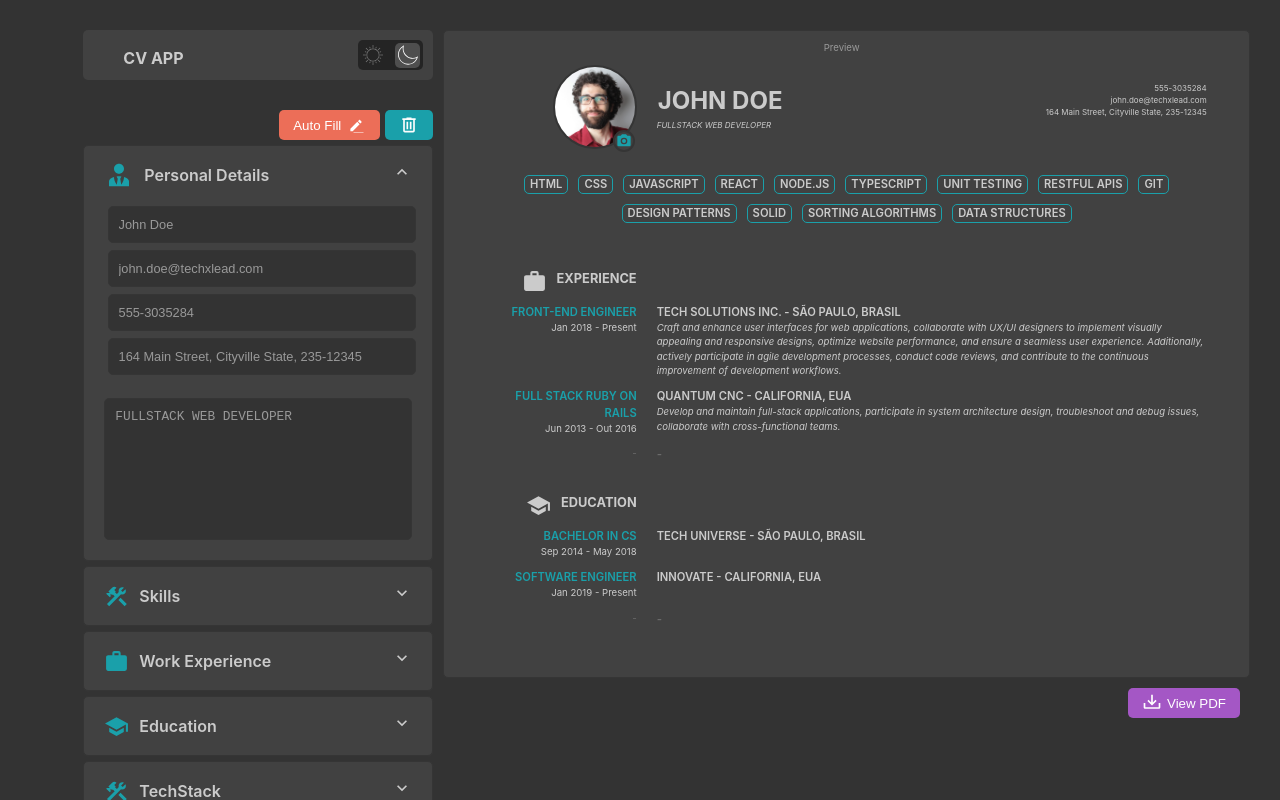
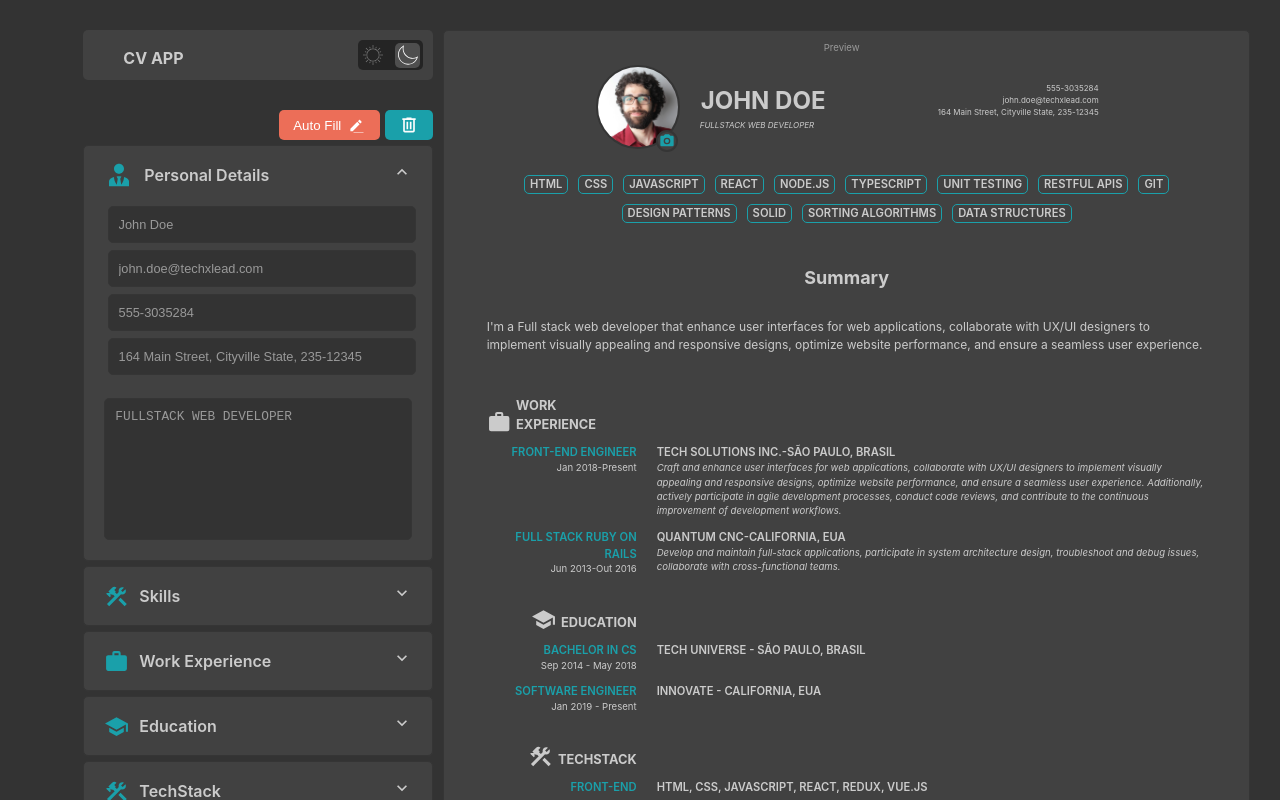
Before and after one commit to maurolps/cv-application, a React (Vite) app: page / in a window 1280 px wide. Both pictures are taken after a click on the button "Auto Fill". Shown: the top 800 px of the page. Built offline with nearby package versions, Linux system fonts and the light colour scheme; the HTML template or start-up script is replaced by a standard one; what @react-pdf/renderer would draw is missing.

Commit message:
feat(preview): add Techstack section and enhance layout with summary

```diff
--- a/src/components/Preview.tsx
+++ b/src/components/Preview.tsx
@@ -1,4 +1,4 @@
-import { svgEdu, svgExp } from "./Svgs";
+import { svgEdu, svgExp, svgSkills } from "./Svgs";
 import { ProfileImage } from "./ProfileImage";
 import React from "react";
 import "../styles/preview.css";
@@ -15,8 +15,10 @@ export function Preview() {
   const update = useAppStore((s) => s.fieldsData);
   const updateExp = useAppStore((s) => s.sections.experience.items);
   const updateEdu = useAppStore((s) => s.sections.education.items);
-  const editMode = useAppStore((s) => s.sections.experience.editMode);
+  const updateTech = useAppStore((s) => s.sections.techstack.items);
+  const editModeExp = useAppStore((s) => s.sections.experience.editMode);
   const editModeEdu = useAppStore((s) => s.sections.education.editMode);
+  const editModeTech = useAppStore((s) => s.sections.techstack.editMode);
 
   const skillsInput = update.skills || "";
   const skills: string[] = skillsInput ? parseSkills(skillsInput) : [];
@@ -25,6 +27,9 @@ export function Preview() {
     style: { fill: "var(--text-color" },
   });
   const svgExpBlack = React.cloneElement(svgExp, {
+    style: { fill: "var(--text-color" },
+  });
+  const svgSkillsBlack = React.cloneElement(svgSkills, {
     style: { fill: "var(--text-color" },
   });
 
@@ -36,7 +41,7 @@ export function Preview() {
       {(update["name"] !== "" || update["company-name"] !== "") && (
         <div className="preview-main" id="pdf-content">
           <div className="section-wrapper">
-            <div className="personal-details grid">
+            <div className="personal-details grid-header">
               <div className="prev-image-wrapper">
                 <div className="prev-image">
                   <ProfileImage />
@@ -62,11 +67,20 @@ export function Preview() {
                   })}
               </ul>
             </div>
+            <div className="prev-summary">
+              <h2>Summary</h2>
+              <p>
+                I'm a Full stack web developer that enhance user interfaces for
+                web applications, collaborate with UX/UI designers to implement
+                visually appealing and responsive designs, optimize website
+                performance, and ensure a seamless user experience.
+              </p>
+            </div>
           </div>
 
           <div className="section-wrapper">
             <div className="prev-section grid">
-              <div className="section-title">{svgExpBlack}Experience</div>
+              <div className="section-title">{svgExpBlack}Work Experience</div>
             </div>
             {updateExp !== null &&
               updateExp.map((experience, index) => (
@@ -76,12 +90,16 @@ export function Preview() {
                       {experience["position-title"]}
                     </div>
                     <div className="prev-date">
-                      {experience["start-date"]} - {experience["end-date"]}
+                      {experience["start-date"]}
+                      {experience["start-date"] ? "-" : ""}
+                      {experience["end-date"]}
                     </div>
                   </div>
                   <div>
                     <div className="prev-location">
-                      {experience["company-name"]} - {experience.location}
+                      {experience["company-name"]}
+                      {experience["company-name"] ? "-" : ""}
+                      {experience.location}
                     </div>
                     <div className="prev-description">
                       {experience.description}
@@ -89,7 +107,7 @@ export function Preview() {
                   </div>
                 </div>
               ))}
-            {!editMode.active && update["company-name"] != null && (
+            {editModeExp.active && update["company-name"] && (
               <div className="work-experience grid prev-draft">
                 <div>
                   <div className="prev-title">{update["position-title"]}</div>
@@ -117,17 +135,19 @@ export function Preview() {
                   <div>
                     <div className="prev-title">{experience.degree}</div>
                     <div className="prev-date">
-                      {experience.start} - {experience.end}
+                      {experience.start} {experience.start ? "-" : ""}{" "}
+                      {experience.end}
                     </div>
                   </div>
                   <div>
                     <div className="prev-location">
-                      {experience.school} - {experience.region}
+                      {experience.school} {experience.school ? "-" : ""}{" "}
+                      {experience.region}
                     </div>
                   </div>
                 </div>
               ))}
-            {!editModeEdu.active && update.school != null && (
+            {editModeEdu.active && update.school && (
               <div className="education grid prev-draft">
                 <div>
                   <div className="prev-title">{update.degree}</div>
@@ -137,8 +157,35 @@ export function Preview() {
                 </div>
                 <div>
                   <div className="prev-location">
-                    {update.school} - {update.region}
+                    {update.school} -{update.school} {update.region}
                   </div>
+                </div>
+              </div>
+            )}
+          </div>
+
+          <div className="section-wrapper">
+            <div className="prev-section grid">
+              <div className="section-title">{svgSkillsBlack} Techstack</div>
+            </div>
+            {updateTech !== null &&
+              updateTech.map((stack, index) => (
+                <div className="grid" key={index}>
+                  <div>
+                    <div className="prev-title">{stack["tech-title"]}</div>
+                  </div>
+                  <div>
+                    <div className="prev-location">{stack["tech-content"]}</div>
+                  </div>
+                </div>
+              ))}
+            {editModeTech.active && update.school && (
+              <div className=" grid prev-draft">
+                <div>
+                  <div className="prev-title">{update.degree}</div>
+                </div>
+                <div>
+                  <div className="prev-location">{update.school}</div>
                 </div>
               </div>
             )}
--- a/src/styles/preview.css
+++ b/src/styles/preview.css
@@ -118,7 +118,8 @@
 .section-title {
   display: flex;
   justify-content: end;
-  gap: 10px;
+  align-items: end;
+  gap: 5px;
 }
 
 .prev-separator {
```
